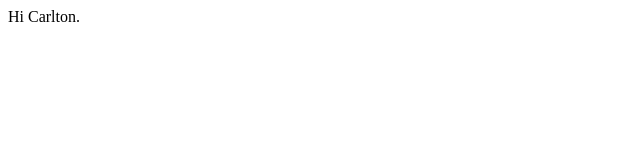
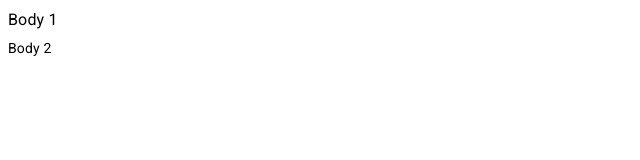
Before and after one commit to carltonwin8/cj-utils-gui, a React (Create React App) app: page / in a window 1280 px wide. Shown: the top 160 px of the page, without its empty margins (0-640 px from the left). Built offline with nearby package versions, Linux system fonts and the light colour scheme.

Commit message:
add material ui

```diff
--- a/package.json
+++ b/package.json
@@ -3,10 +3,12 @@
   "version": "0.1.0",
   "private": true,
   "dependencies": {
+    "@material-ui/core": "^4.1.0",
     "electron-is-dev": "^1.1.0",
     "react": "^16.8.6",
     "react-dom": "^16.8.6",
-    "react-scripts": "3.0.1"
+    "react-scripts": "3.0.1",
+    "typeface-roboto": "^0.0.54"
   },
   "scripts": {
     "start": "react-scripts start",
--- a/src/App.js
+++ b/src/App.js
@@ -1,7 +1,16 @@
 import React from "react";
+import "typeface-roboto";
+import Typography from "@material-ui/core/Typography";
 
 function App() {
-  return <div>Hi Carlton.</div>;
+  return (
+    <div>
+      <Typography variant="body1" gutterBottom>
+        Body 1
+      </Typography>
+      <Typography variant="body2">Body 2</Typography>
+    </div>
+  );
 }
 
 export default App;
```
Also changed, not shown: 2 other files (tests, documents, lock files or other folders).
